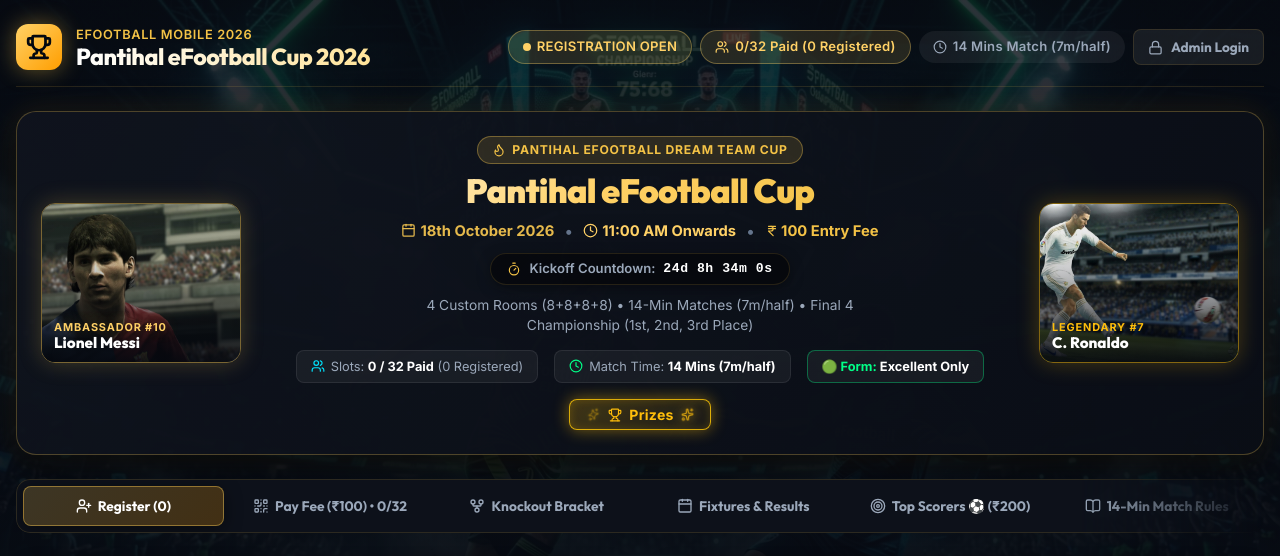
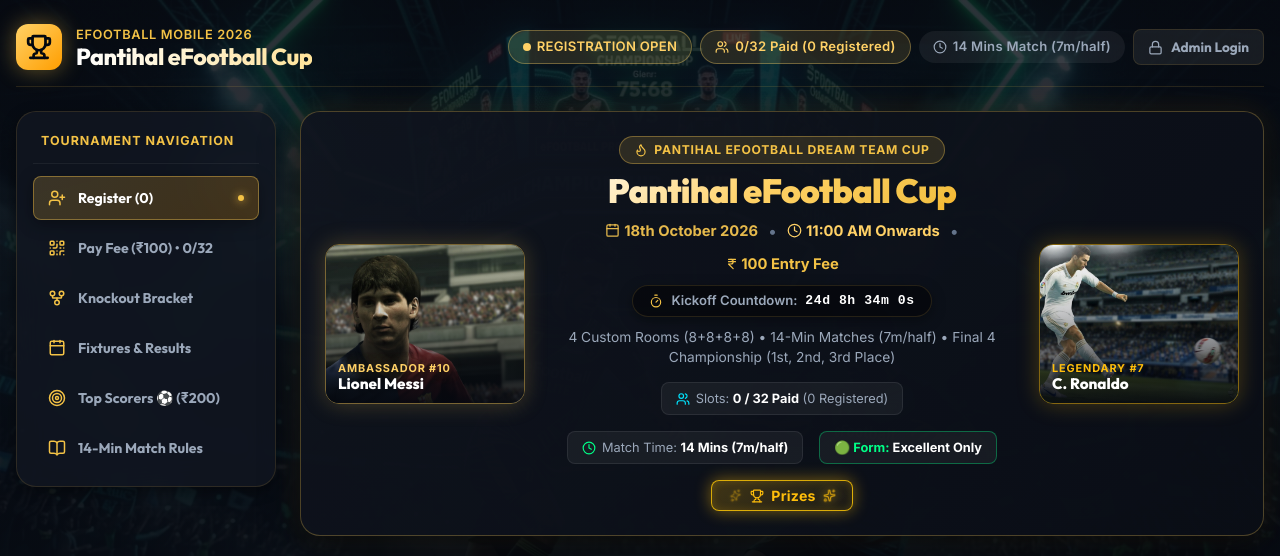
Before and after one commit to kittubabai/EFootball, a React (Vite) app in the folder frontend/: page / in a window 1280 px wide. Shown: the top 556 px of the page. Built offline with nearby package versions, Linux system fonts and the light colour scheme; no server answers.

Commit message:
feat(dev): transform navigation tabs into responsive left navigation sidebar with mobile drawer

```diff
--- a/frontend/src/App.jsx
+++ b/frontend/src/App.jsx
@@ -30,7 +30,22 @@
   const [showAdminModal, setShowAdminModal] = useState(false);
   const [showPrizesModal, setShowPrizesModal] = useState(false);
   const [activeScoreMatch, setActiveScoreMatch] = useState(null);
+  const [isSidebarOpen, setIsSidebarOpen] = useState(false);
 
+  const navItems = [
+    { id: 'register', label: `Register (${players.length})`, icon: UserPlus },
+    { id: 'payment', label: `Pay Fee (₹100) • ${tournamentStatus?.verified_count || 0}/32`, icon: QrCode },
+    { id: 'bracket', label: 'Knockout Bracket', icon: GitFork },
+    { id: 'fixtures', label: 'Fixtures & Results', icon: Calendar },
+    { id: 'scorers', label: 'Top Scorers ⚽ (₹200)', icon: Target },
+    { id: 'rules', label: '14-Min Match Rules', icon: BookOpen }
+  ];
+
+  const handleTabChange = (tabId) => {
+    setActiveTab(tabId);
+    localStorage.setItem('tab_chosen', 'true');
+    setIsSidebarOpen(false); // Auto close sidebar on mobile when tab is tapped
+  };
 
   const fetchData = useCallback(async () => {
     try {
@@ -95,13 +110,61 @@
 
   return (
     <div className="app-container">
-      {/* Top Navigation */}
+      {/* Top Navigation Bar */}
       <Navbar
         tournamentStatus={tournamentStatus}
         isAdmin={isAdmin}
         onOpenAdmin={() => setShowAdminModal(true)}
+        onToggleSidebar={() => setIsSidebarOpen(prev => !prev)}
       />
 
+      {/* Main Two-Column Layout (Left Navigation Sidebar + Content Area) */}
+      <div className="layout-with-sidebar">
+        {/* Mobile Backdrop Overlay */}
+        {isSidebarOpen && (
+          <div
+            className="sidebar-backdrop"
+            onClick={() => setIsSidebarOpen(false)}
+            aria-hidden="true"
+          />
+        )}
+
+        {/* Left Navigation Sidebar */}
+        <aside className={`left-sidebar ${isSidebarOpen ? 'open' : ''}`}>
+          <div className="sidebar-header">
+            <span className="sidebar-title">Tournament Navigation</span>
+            <button
+              type="button"
+              className="sidebar-close-btn"
+              onClick={() => setIsSidebarOpen(false)}
+              title="Close Navigation"
+            >
+              ✕
+            </button>
+          </div>
+
+          <nav className="sidebar-nav-list">
+            {navItems.map(item => {
+              const Icon = item.icon;
+              const isActive = activeTab === item.id;
+              return (
+                <button
+                  key={item.id}
+                  type="button"
+                  className={`sidebar-nav-item ${isActive ? 'active' : ''}`}
+                  onClick={() => handleTabChange(item.id)}
+                >
+                  <Icon size={18} className="sidebar-nav-icon" />
+                  <span className="sidebar-nav-label">{item.label}</span>
+                  {isActive && <div className="active-indicator" />}
+                </button>
+              );
+            })}
+          </nav>
+        </aside>
+
+        {/* Right Main Body Content */}
+        <div className="main-content-column">
           {/* Messi & Ronaldo eFootball Hero Showcase */}
           <HeroBanner
             tournamentStatus={tournamentStatus}
@@ -128,65 +191,14 @@
             </div>
           )}
 
-      {/* Navigation Tabs */}
-      <nav className="tabs-nav">
-        <button
-          className={`tab-btn ${activeTab === 'register' ? 'active' : ''}`}
-          onClick={() => { setActiveTab('register'); localStorage.setItem('tab_chosen', 'true'); }}
-        >
-          <UserPlus size={16} />
-          <span>Register ({players.length})</span>
-        </button>
-
-        <button
-          className={`tab-btn ${activeTab === 'payment' ? 'active' : ''}`}
-          onClick={() => { setActiveTab('payment'); localStorage.setItem('tab_chosen', 'true'); }}
-        >
-          <QrCode size={16} />
-          <span>Pay Fee (₹100) • {tournamentStatus?.verified_count || 0}/32</span>
-        </button>
-
-        <button
-          className={`tab-btn ${activeTab === 'bracket' ? 'active' : ''}`}
-          onClick={() => { setActiveTab('bracket'); localStorage.setItem('tab_chosen', 'true'); }}
-        >
-          <GitFork size={16} />
-          <span>Knockout Bracket</span>
-        </button>
-
-        <button
-          className={`tab-btn ${activeTab === 'fixtures' ? 'active' : ''}`}
-          onClick={() => { setActiveTab('fixtures'); localStorage.setItem('tab_chosen', 'true'); }}
-        >
-          <Calendar size={16} />
-          <span>Fixtures & Results</span>
-        </button>
-
-        <button
-          className={`tab-btn ${activeTab === 'scorers' ? 'active' : ''}`}
-          onClick={() => { setActiveTab('scorers'); localStorage.setItem('tab_chosen', 'true'); }}
-        >
-          <Target size={16} />
-          <span>Top Scorers ⚽ (₹200)</span>
-        </button>
-
-        <button
-          className={`tab-btn ${activeTab === 'rules' ? 'active' : ''}`}
-          onClick={() => { setActiveTab('rules'); localStorage.setItem('tab_chosen', 'true'); }}
-        >
-          <BookOpen size={16} />
-          <span>14-Min Match Rules</span>
-        </button>
-      </nav>
-
-      {/* Main Content Area */}
+          {/* Tab Views */}
           <main style={{ flexGrow: 1 }}>
             {activeTab === 'register' && (
               <RegistrationTab
                 tournamentStatus={tournamentStatus}
                 players={players}
                 onPlayerRegistered={fetchData}
-            onSwitchToPayment={() => { setActiveTab('payment'); localStorage.setItem('tab_chosen', 'true'); }}
+                onSwitchToPayment={() => handleTabChange('payment')}
               />
             )}
 
@@ -195,7 +207,7 @@
                 tournamentStatus={tournamentStatus}
                 players={players}
                 onPaymentSubmitted={fetchData}
-            onSwitchToRegister={() => { setActiveTab('register'); localStorage.setItem('tab_chosen', 'true'); }}
+                onSwitchToRegister={() => handleTabChange('register')}
               />
             )}
 
@@ -227,6 +239,8 @@
               <RulesTab />
             )}
           </main>
+        </div>
+      </div>
 
       {/* Admin Management Modal */}
       <AdminModal
--- a/frontend/src/components/Navbar.jsx
+++ b/frontend/src/components/Navbar.jsx
@@ -1,7 +1,7 @@
 import React from 'react';
-import { Trophy, ShieldCheck, Lock, Users, Clock } from 'lucide-react';
+import { Trophy, ShieldCheck, Lock, Users, Clock, Menu } from 'lucide-react';
 
-export default function Navbar({ tournamentStatus, isAdmin, onOpenAdmin }) {
+export default function Navbar({ tournamentStatus, isAdmin, onOpenAdmin, onToggleSidebar }) {
   const getStatusBadge = () => {
     switch (tournamentStatus?.status) {
       case 'in_progress':
@@ -28,12 +28,22 @@
   return (
     <header className="header">
       <div className="brand-section">
+        {/* Mobile Sidebar Toggle Button */}
+        <button
+          type="button"
+          onClick={onToggleSidebar}
+          className="mobile-sidebar-toggle"
+          title="Toggle Navigation Menu"
+        >
+          <Menu size={22} />
+        </button>
+
         <div className="brand-logo-badge">
           <Trophy size={26} strokeWidth={2.5} />
         </div>
         <div>
           <div className="brand-sub">eFootball Mobile 2026</div>
-          <h1 className="brand-title">{tournamentStatus?.title || 'Pantihal eFootball Cup 2026'}</h1>
+          <h1 className="brand-title">{tournamentStatus?.title || 'Pantihal eFootball Cup'}</h1>
         </div>
       </div>
 
--- a/frontend/src/index.css
+++ b/frontend/src/index.css
@@ -384,58 +384,189 @@
   50% { opacity: 0.4; transform: scale(0.85); }
 }
 
-/* Tab Navigation */
-.tabs-nav {
+/* Main Two-Column Layout (Left Navigation Sidebar + Content Area) */
+.layout-with-sidebar {
+  display: grid;
+  grid-template-columns: 260px 1fr;
+  gap: 24px;
+  align-items: start;
+}
+
+/* Left Sidebar Navigation */
+.left-sidebar {
+  background: var(--bg-card);
+  backdrop-filter: blur(16px);
+  -webkit-backdrop-filter: blur(16px);
+  border: 1px solid var(--border-color);
+  border-radius: var(--radius-lg);
+  padding: 16px;
+  position: sticky;
+  top: 24px;
+  box-shadow: var(--shadow-sm);
+  display: flex;
+  flex-direction: column;
+  gap: 12px;
+}
+
+.sidebar-header {
   display: flex;
   align-items: center;
-  gap: 6px;
-  background: var(--bg-secondary);
-  padding: 6px;
-  border-radius: var(--radius-md);
-  border: 1px solid var(--border-color);
-  margin-bottom: 24px;
-  overflow-x: auto;
-  scrollbar-width: none;
-  /* Right-fade scroll hint so users know more tabs exist */
-  -webkit-mask-image: linear-gradient(to right, black 85%, transparent 100%);
-  mask-image: linear-gradient(to right, black 85%, transparent 100%);
+  justify-content: space-between;
+  padding: 4px 8px 12px;
+  border-bottom: 1px solid rgba(255, 255, 255, 0.06);
 }
 
-.tabs-nav::-webkit-scrollbar {
-  display: none;
+.sidebar-title {
+  font-size: 0.78rem;
+  font-weight: 800;
+  text-transform: uppercase;
+  letter-spacing: 0.08em;
+  color: var(--accent-gold);
 }
 
-.tab-btn {
-  flex: 1;
-  min-width: 0;
-  display: inline-flex;
+.sidebar-close-btn {
+  display: none;
+  background: transparent;
+  border: none;
+  color: var(--text-muted);
+  font-size: 1.1rem;
+  cursor: pointer;
+  padding: 4px;
+}
+
+.sidebar-nav-list {
+  display: flex;
+  flex-direction: column;
+  gap: 6px;
+}
+
+.sidebar-nav-item {
+  width: 100%;
+  display: flex;
   align-items: center;
-  justify-content: center;
-  gap: 6px;
-  padding: 10px 8px;
-  border-radius: 8px;
+  gap: 12px;
+  padding: 12px 14px;
+  border-radius: var(--radius-sm);
   background: transparent;
   color: var(--text-muted);
   border: 1px solid transparent;
-  font-size: 0.86rem;
+  font-size: 0.88rem;
   font-weight: 700;
   font-family: var(--font-heading);
   cursor: pointer;
   transition: all 0.2s ease;
-  white-space: nowrap;
-  text-align: center;
+  text-align: left;
+  position: relative;
 }
 
-.tab-btn:hover {
+.sidebar-nav-item:hover {
   color: var(--text-main);
   background: rgba(255, 255, 255, 0.05);
+  border-color: rgba(229, 185, 76, 0.15);
 }
 
-.tab-btn.active {
-  background: linear-gradient(135deg, rgba(229, 185, 76, 0.22), rgba(255, 158, 0, 0.22));
+.sidebar-nav-item.active {
+  background: linear-gradient(135deg, rgba(229, 185, 76, 0.2), rgba(255, 158, 0, 0.2));
   color: #ffffff;
-  border: 1px solid rgba(229, 185, 76, 0.5);
-  box-shadow: 0 4px 18px rgba(0, 0, 0, 0.45);
+  border: 1px solid rgba(229, 185, 76, 0.45);
+  box-shadow: 0 4px 16px rgba(0, 0, 0, 0.35);
+}
+
+.sidebar-nav-icon {
+  color: var(--accent-gold);
+  flex-shrink: 0;
+}
+
+.sidebar-nav-label {
+  flex-grow: 1;
+  white-space: nowrap;
+  overflow: hidden;
+  text-overflow: ellipsis;
+}
+
+.active-indicator {
+  width: 6px;
+  height: 6px;
+  border-radius: 50%;
+  background: var(--accent-gold);
+  box-shadow: 0 0 8px var(--accent-gold);
+}
+
+.main-content-column {
+  min-width: 0; /* Prevents grid breakout */
+}
+
+/* Mobile Hamburger Button in Header */
+.mobile-sidebar-toggle {
+  display: none;
+  background: rgba(229, 185, 76, 0.12);
+  border: 1px solid rgba(229, 185, 76, 0.35);
+  color: var(--accent-gold);
+  padding: 8px;
+  border-radius: 8px;
+  cursor: pointer;
+  align-items: center;
+  justify-content: center;
+  transition: all 0.2s ease;
+  margin-right: 4px;
+}
+
+.mobile-sidebar-toggle:hover {
+  background: rgba(229, 185, 76, 0.25);
+}
+
+.sidebar-backdrop {
+  display: none;
+}
+
+/* Responsive Sidebar for Tablets & Phones (< 992px) */
+@media (max-width: 992px) {
+  .layout-with-sidebar {
+    grid-template-columns: 1fr;
+    gap: 16px;
+  }
+
+  .mobile-sidebar-toggle {
+    display: inline-flex;
+  }
+
+  .sidebar-close-btn {
+    display: block;
+  }
+
+  .sidebar-backdrop {
+    display: block;
+    position: fixed;
+    inset: 0;
+    background: rgba(0, 0, 0, 0.75);
+    backdrop-filter: blur(4px);
+    -webkit-backdrop-filter: blur(4px);
+    z-index: 1000;
+  }
+
+  .left-sidebar {
+    position: fixed;
+    top: 0;
+    left: 0;
+    bottom: 0;
+    width: 290px;
+    border-radius: 0 20px 20px 0;
+    z-index: 1001;
+    transform: translateX(-105%);
+    transition: transform 0.3s cubic-bezier(0.4, 0, 0.2, 1);
+    background: rgba(13, 17, 26, 0.98);
+    box-shadow: 0 0 40px rgba(0, 0, 0, 0.8);
+    padding: 24px 18px;
+  }
+
+  .left-sidebar.open {
+    transform: translateX(0);
+  }
+
+  .sidebar-nav-item {
+    padding: 14px 16px;
+    font-size: 0.94rem;
+  }
 }
 
 .prize-pool-btn:hover {
```
Lines whose indentation alone changed are shown as unchanged.
